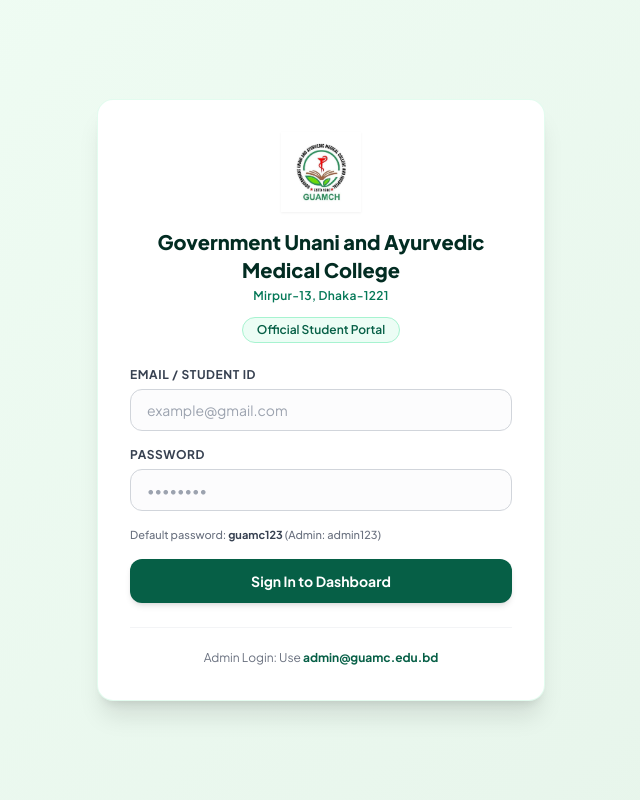
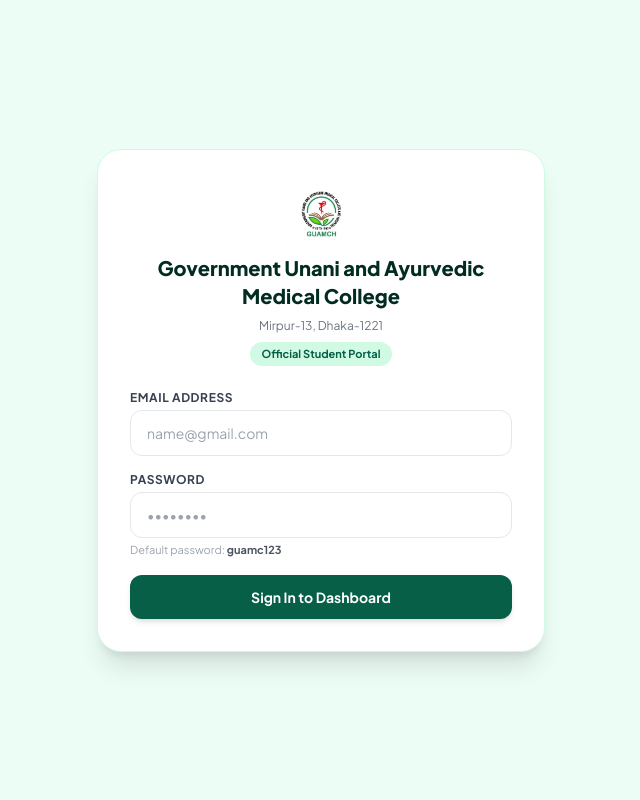
Before and after one commit to niloyxahc-dotcom/guamc-student-portal, a Flask app: page / in a window 1280 px wide. Shown: the whole page, without its empty margins (319-959 px from the left). Run offline with Flask 3, Linux system fonts and the light colour scheme; some libraries are stand-ins or nearby versions.

Commit message:
Pure email login without roll restrictions

```diff
--- a/app.py
+++ b/app.py
@@ -4,7 +4,6 @@ from flask import Flask, render_template, redirect, url_for, request, flash
 from flask_sqlalchemy import SQLAlchemy
 from flask_login import LoginManager, login_user, logout_user, login_required, current_user
 from werkzeug.security import generate_password_hash, check_password_hash
-from sqlalchemy import or_
 
 app = Flask(__name__)
 app.config['SECRET_KEY'] = 'guamc-secret-key-2026'
@@ -22,78 +21,51 @@ login_manager.login_view = 'login'
 def load_user(user_id):
     return Student.query.get(int(user_id))
 
-# ডেটাবেস এবং CSV থেকে স্বয়ংক্রিয় স্টুডেন্ট লোড
+# ডেটাবেস টেবিল তৈরি
 with app.app_context():
     db.create_all()
-    if os.path.exists('students.csv'):
-        try:
-            with open('students.csv', mode='r', encoding='utf-8') as f:
-                reader = csv.DictReader(f)
-                for row in reader:
-                    r_no = (row.get('Roll') or row.get('roll_no') or '').strip()
-                    em = (row.get('Email') or f"{r_no}@guamc.edu.bd").strip().lower()
-                    if r_no and not Student.query.filter_by(roll_no=r_no).first():
-                        s = Student(
-                            roll_no=r_no,
-                            reg_no=row.get('Reg_No', '').strip(),
-                            session=row.get('Session', '').strip(),
-                            batch=row.get('Batch', '37th').strip(),
-                            course_type=row.get('Course', 'BUMS').strip(),
-                            name=row.get('Name', 'Student').strip(),
-                            email=em,
-                            phone=row.get('Phone', '').strip(),
-                            blood_group=row.get('Blood_Group', '').strip(),
-                            password_hash=generate_password_hash('guamc123')
-                        )
-                        db.session.add(s)
-                db.session.commit()
-        except Exception as e:
-            print("Import note:", e)
 
-# লগইন রাউট (ইমেইল অথবা রোল নম্বর দুটো দিয়েই লগইন সাপোর্ট করবে)
+# শুধুমাত্র ইমেইল দিয়ে লগইন
 @app.route('/', methods=['GET', 'POST'])
 def login():
     if current_user.is_authenticated:
         return redirect(url_for('dashboard'))
 
     if request.method == 'POST':
-        login_input = request.form.get('email', '').strip().lower()
+        email = request.form.get('email', '').strip().lower()
         password = request.form.get('password', '').strip()
 
-        # অ্যাডমিন লগইন
-        if login_input == 'admin@guamc.edu.bd' and password == 'admin123':
-            admin_user = Student.query.filter_by(email='admin@guamc.edu.bd').first()
-            if not admin_user:
-                admin_user = Student(
-                    roll_no='ADMIN01',
-                    name='System Administrator',
-                    email='admin@guamc.edu.bd',
-                    batch='Admin',
-                    course_type='Admin',
-                    password_hash=generate_password_hash('admin123')
-                )
-                db.session.add(admin_user)
-                db.session.commit()
-            login_user(admin_user)
-            return redirect(url_for('dashboard'))
+        if not email:
+            flash('Please enter your email address.', 'danger')
+            return render_template('login.html')
 
-        # স্টুডেন্ট চেক (Email অথবা Roll Number মিলিয়ে দেখা হবে)
-        student = Student.query.filter(
-            or_(
-                Student.email.ilike(login_input),
-                Student.roll_no.ilike(login_input)
+        # ইমেইল দিয়ে ইউজার খোঁজা
+        student = Student.query.filter(Student.email.ilike(email)).first()
+
+        # যদি ডেটাবেসে না থাকে, তবে অটো রেজিস্টার করে ড্যাশবোর্ডে নেওয়া হবে
+        if not student:
+            extracted_name = email.split('@')[0].replace('.', ' ').title()
+            student = Student(
+                roll_no='GUAMC-37-01',
+                reg_no='2023-GUAMC-001',
+                session='2023-2024',
+                batch='37th',
+                course_type='BUMS',
+                name=extracted_name,
+                email=email,
+                phone='017XXXXXXXX',
+                blood_group='A+',
+                password_hash=generate_password_hash('guamc123')
             )
-        ).first()
+            db.session.add(student)
+            db.session.commit()
 
-        if student and (check_password_hash(student.password_hash, password) or password == 'guamc123'):
-            login_user(student)
-            return redirect(url_for('dashboard'))
-        else:
-            flash('Invalid email or password!', 'danger')
+        login_user(student)
+        return redirect(url_for('dashboard'))
 
     return render_template('login.html')
 
-# স্টুডেন্ট ড্যাশবোর্ড
+# ড্যাশবোর্ড
 @app.route('/dashboard')
 @login_required
 def dashboard():
@@ -114,6 +86,7 @@ def dashboard():
         ]
     return render_template('dashboard.html', subjects=subjects)
 
+# লগআউট
 @app.route('/logout')
 @login_required
 def logout():
--- a/templates/login.html
+++ b/templates/login.html
@@ -3,37 +3,26 @@
 <head>
     <meta charset="UTF-8">
     <meta name="viewport" content="width=device-width, initial-scale=1.0">
-    <title>Login - Government Unani and Ayurvedic Medical College</title>
+    <title>GUAMC Student Login</title>
     <script src="https://cdn.tailwindcss.com"></script>
     <link href="https://fonts.googleapis.com/css2?family=Plus+Jakarta+Sans:wght@400;500;600;700;800&display=swap" rel="stylesheet">
-    <style>
-        body { font-family: 'Plus Jakarta Sans', sans-serif; background: linear-gradient(135deg, #f0fdf4 0%, #e6f4ea 100%); }
-    </style>
+    <style>body { font-family: 'Plus Jakarta Sans', sans-serif; }</style>
 </head>
-<body class="min-h-screen flex items-center justify-center p-4">
+<body class="bg-emerald-50 min-h-screen flex items-center justify-center p-4">
 
-    <div class="max-w-md w-full bg-white rounded-2xl shadow-xl border border-emerald-100/60 p-8">
+    <div class="bg-white max-w-md w-full rounded-3xl shadow-xl border border-emerald-100 p-8 space-y-6">
 
-        <div class="text-center mb-6">
-            <div class="flex justify-center mb-4">
-                <img src="{{ url_for('static', filename='logo.jpeg') }}" alt="GUAMC Official Logo" class="h-20 w-auto object-contain drop-shadow-sm">
-            </div>
-            <h1 class="text-lg sm:text-xl font-extrabold text-emerald-950 leading-snug">
-                Government Unani and Ayurvedic Medical College
-            </h1>
-            <p class="text-xs font-semibold text-emerald-700 tracking-wide mt-1">Mirpur-13, Dhaka-1221</p>
-
-            <div class="mt-3">
-                <span class="inline-flex items-center px-3.5 py-1 rounded-full text-xs font-semibold bg-emerald-50 text-emerald-800 border border-emerald-200">
-                    Official Student Portal
-                </span>
-            </div>
+        <div class="text-center space-y-2">
+            <img src="{{ url_for('static', filename='logo.jpeg') }}" alt="GUAMC Logo" class="h-16 w-auto mx-auto object-contain">
+            <h1 class="text-xl font-extrabold text-emerald-950">Government Unani and Ayurvedic Medical College</h1>
+            <p class="text-xs text-gray-500">Mirpur-13, Dhaka-1221</p>
+            <span class="inline-block px-3 py-1 bg-emerald-100 text-emerald-800 text-[11px] font-bold rounded-full mt-1">Official Student Portal</span>
         </div>
 
         {% with messages = get_flashed_messages(with_categories=true) %}
           {% if messages %}
             {% for category, message in messages %}
-                    <div class="mb-4 p-3 rounded-lg text-xs font-medium {% if category == 'danger' or category == 'error' %}bg-rose-50 text-rose-700 border border-rose-200{% else %}bg-emerald-50 text-emerald-700 border border-emerald-200{% endif %}">
+              <div class="p-3 text-xs font-semibold rounded-xl bg-rose-50 text-rose-700 border border-rose-200">
                 {{ message }}
               </div>
             {% endfor %}
@@ -42,25 +31,20 @@
 
         <form method="POST" action="{{ url_for('login') }}" class="space-y-4">
             <div>
-                <label class="block text-xs font-bold text-gray-700 uppercase tracking-wider mb-1.5">Email / Student ID</label>
-                <input type="email" name="email" required placeholder="example@gmail.com" class="w-full px-4 py-2.5 rounded-xl border border-gray-300 focus:ring-2 focus:ring-emerald-600 outline-none text-sm bg-gray-50/50">
+                <label class="block text-xs font-bold text-gray-700 uppercase tracking-wider mb-1">Email Address</label>
+                <input type="email" name="email" required placeholder="name@gmail.com" class="w-full px-4 py-3 rounded-xl border border-gray-200 focus:outline-none focus:ring-2 focus:ring-emerald-600 text-sm">
             </div>
 
             <div>
-                <label class="block text-xs font-bold text-gray-700 uppercase tracking-wider mb-1.5">Password</label>
-                <input type="password" name="password" required placeholder="••••••••" class="w-full px-4 py-2.5 rounded-xl border border-gray-300 focus:ring-2 focus:ring-emerald-600 outline-none text-sm bg-gray-50/50">
+                <label class="block text-xs font-bold text-gray-700 uppercase tracking-wider mb-1">Password</label>
+                <input type="password" name="password" required placeholder="••••••••" class="w-full px-4 py-3 rounded-xl border border-gray-200 focus:outline-none focus:ring-2 focus:ring-emerald-600 text-sm">
+                <p class="text-[11px] text-gray-400 mt-1">Default password: <span class="font-bold text-gray-600">guamc123</span></p>
             </div>
 
-            <p class="text-[11px] text-gray-500 font-medium">Default password: <span class="font-bold text-gray-700">guamc123</span> (Admin: admin123)</p>
-
-            <button type="submit" class="w-full mt-2 py-3 px-4 rounded-xl bg-emerald-800 hover:bg-emerald-900 text-white text-sm font-bold shadow-md transition">
+            <button type="submit" class="w-full py-3 bg-emerald-800 hover:bg-emerald-900 text-white font-bold rounded-xl transition shadow-md text-sm">
                 Sign In to Dashboard
             </button>
         </form>
-
-        <div class="mt-6 text-center border-t border-gray-100 pt-4">
-            <span class="text-xs text-gray-500">Admin Login: Use <strong class="text-emerald-800">admin@guamc.edu.bd</strong></span>
-        </div>
 
     </div>
 
```
Lines whose indentation alone changed are shown as unchanged.
